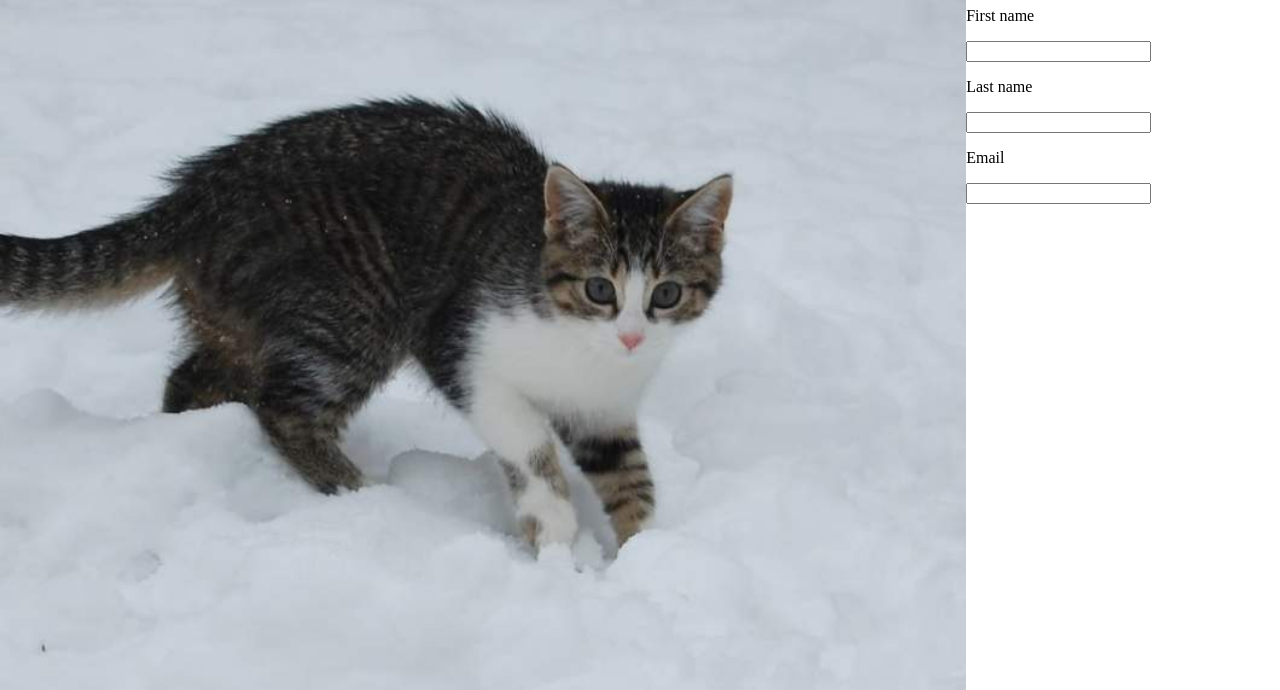
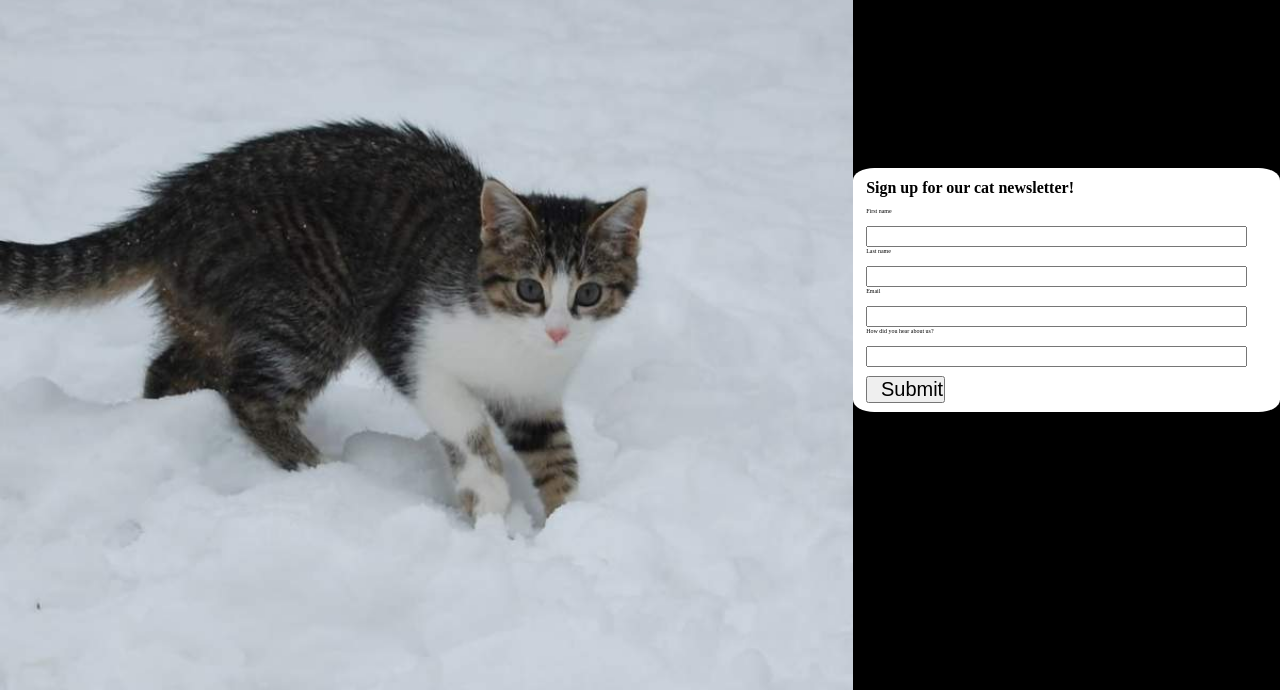
Before and after one commit to DaKlock11/Kitty-newsletter, a plain HTML site: page index.html in a window 1280 px wide. Shown: the part 110-800 px from the top of the page. Drawn offline with Linux system fonts and the light colour scheme.

Commit message:
Adjusted RWD

```diff
--- a/index.html
+++ b/index.html
@@ -21,7 +21,17 @@
           <p>Email</p>
           <input type="text" />
         </div>
-      </div>
+        <div class="input-field">
+          <p>How did you hear about us?</p>
+          <input class="input-form" type="text" name="product" list="productName"/>
+          <datalist id="productName">
+            <option value="Email">Email</option>
+            <option value="Ad">Ad</option>
+            <option value="Referral">Referral</option>
+          </datalist>
+        </div>
+        <button>Submit</button>
+     </div>
     </div>
   </body>
 </html>
--- a/style.css
+++ b/style.css
@@ -13,28 +13,74 @@ body {
   background-size: cover;
   background-position: 50% 50%;
 }
-
+.form-container {
+  width: 50%;
+  background-color: black;
+}
 .form {
   position: absolute;
   top: 50%;
   left: 50%;
   transform: translate(-50%, -50%);
   background-color: white;
+  height: 50vw;
+  width: 70%;
+  border-radius: 5%;
 }
+
+p {
+  font-size: 20%;
+  margin: 0;
+  padding: 0
+}
+button {
+  padding: 0;
+
+}
+h1 {
+  font-size: 4.5vw;
+  padding:
+}
+
 
 @media screen and (min-width: 768px) {
   body {
     display: flex;
     flex-direction: row;
   }
-
+  h1 {
+    font-size: 100%;
+    padding-left: 3%;
+  }
   .form {
     position: static;
     transform: none;
+    width: 100%;
+    height: auto;
   }
-
+  .form-container {
+    display: flex;
+    flex-direction: column;
+    justify-content: center;
+  }
+}
+.input-field {
+  font-size: 30px;
+  padding-left: 3%;
+  padding-bottom:
 }
 
+
+button {
+  padding-left: 3%;
+  font-size: 20px;
+  margin-left: 3%;
+  margin-bottom: 2%;
+  margin-top: 2%;
+}
+input[type=text] {
+  width: 90%;
+}
 /* .parent {
   width: 100%;
   height: 300px;
```
